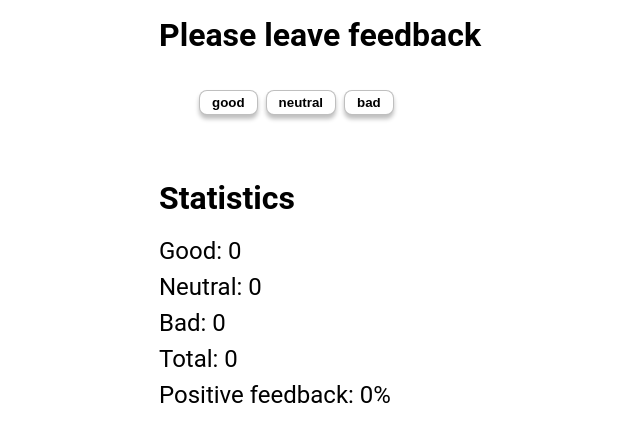
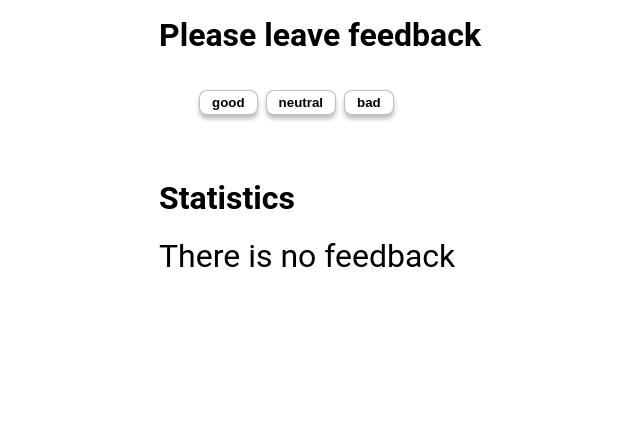
Before and after one commit to IrynaKyslytsia/goit-react-hw-02-feedback, a React (Create React App) app: page / in a window 1280 px wide. Shown: the top 442 px of the page, without its empty margins (17-657 px from the left). Built offline with nearby package versions, Linux system fonts and the light colour scheme.

Commit message:
Add Notification

```diff
--- /dev/null
+++ b/src/components/Notification/Notification.jsx
@@ -0,0 +1,15 @@
+import React from 'react';
+import PropTypes from 'prop-types';
+import { Message } from './Notification.styled';
+
+const Notification = ({message}) => {
+    return (
+        <Message>{message}</Message>
+    )
+};
+
+export default Notification;
+
+Notification.propTypes = {
+    message: PropTypes.string.isRequired,
+  };
--- /dev/null
+++ b/src/components/Notification/Notification.styled.jsx
@@ -0,0 +1,8 @@
+import styled from '@emotion/styled';
+
+export const Message = styled.p`
+    margin: 0;
+    padding: 0;
+    font-size: 32px;
+
+`
--- a/src/components/Statistics/Statistics.jsx
+++ b/src/components/Statistics/Statistics.jsx
@@ -1,10 +1,11 @@
 import React from 'react';
 import PropTypes from 'prop-types';
+import Notification from 'components/Notification/Notification';
 import { StatList, StatItem } from './Statistics.styled';
 
 const Statistics = ({good, neutral, bad, total = 0, positiveFeedbackPercentage = 0}) =>
 {
-    return (
+    return total ? (
         <StatList>
         <StatItem>Good: {good}</StatItem>
         <StatItem>Neutral: {neutral}</StatItem>
@@ -12,7 +13,7 @@
         <StatItem>Total: {total}</StatItem>
         <StatItem>Positive feedback: {positiveFeedbackPercentage ? positiveFeedbackPercentage : 0}%</StatItem>
         </StatList>
-    )
+    ) : <Notification message='There is no feedback'/>
 };
 
 export default Statistics;
```
